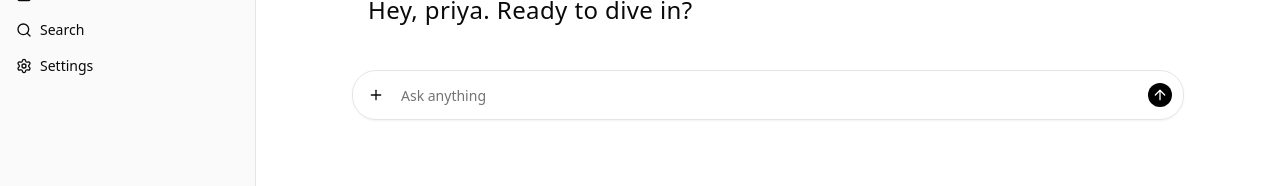
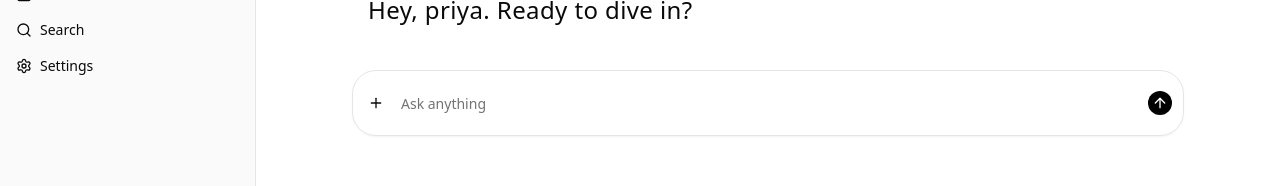
Before and after one commit to Prriya-Karn/mychatgpt, a React (Vite) app: page / in a window 1280 px wide. Shown: the part 178-364 px from the top of the page. Built offline with nearby package versions, Linux system fonts and the light colour scheme; no server answers.

Commit message:
complete

```diff
--- a/src/Gpt.jsx
+++ b/src/Gpt.jsx
@@ -115,7 +115,7 @@ const Gpt = () => {
                             value={input}
                             placeholder="Ask anything"
                             onChange={handletextinput}
-                            className="pr-10 pl-12 py-6 rounded-3xl"
+                            className="pr-10 pl-12 py-8 rounded-3xl"
                             disabled={loading}
                         />
                         <ArrowUp
```
